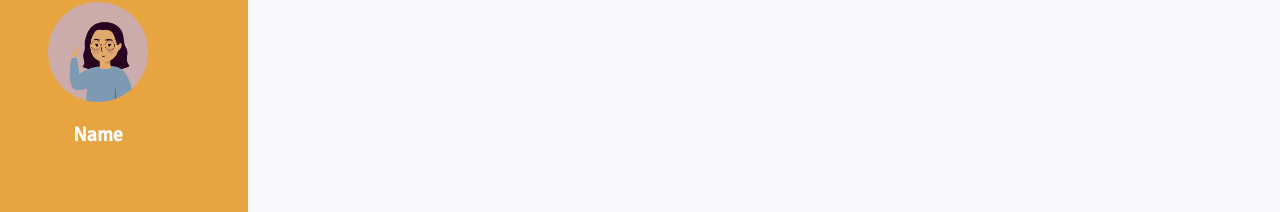
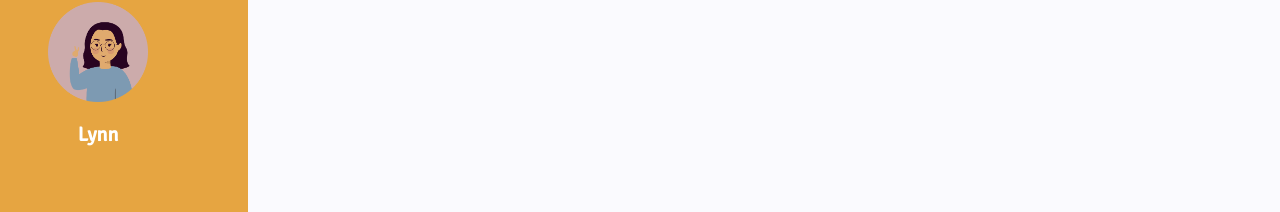
Before and after one commit to jerinraisa/cl-dashboard, a React (Create React App) app: page / in a window 1280 px wide. Shown: the part 71-283 px from the top of the page. Built offline with nearby package versions, Linux system fonts and the light colour scheme.

Commit message:
updates for frontend

```diff
--- a/src/components/Global/Navigation.jsx
+++ b/src/components/Global/Navigation.jsx
@@ -52,7 +52,7 @@ class Navigation extends React.Component {
       <NavWrapper>
         <ProfileContainer>
           <IconImage src={Logo} />
-          <NameText>Name</NameText>
+          <NameText>Lynn</NameText>
         </ProfileContainer>
         {Pages.map(page => {
           return (
```
Also changed, not shown: src/components/GoalsList/ListItems/GoalItems.jsx (+0 -8 lines).
